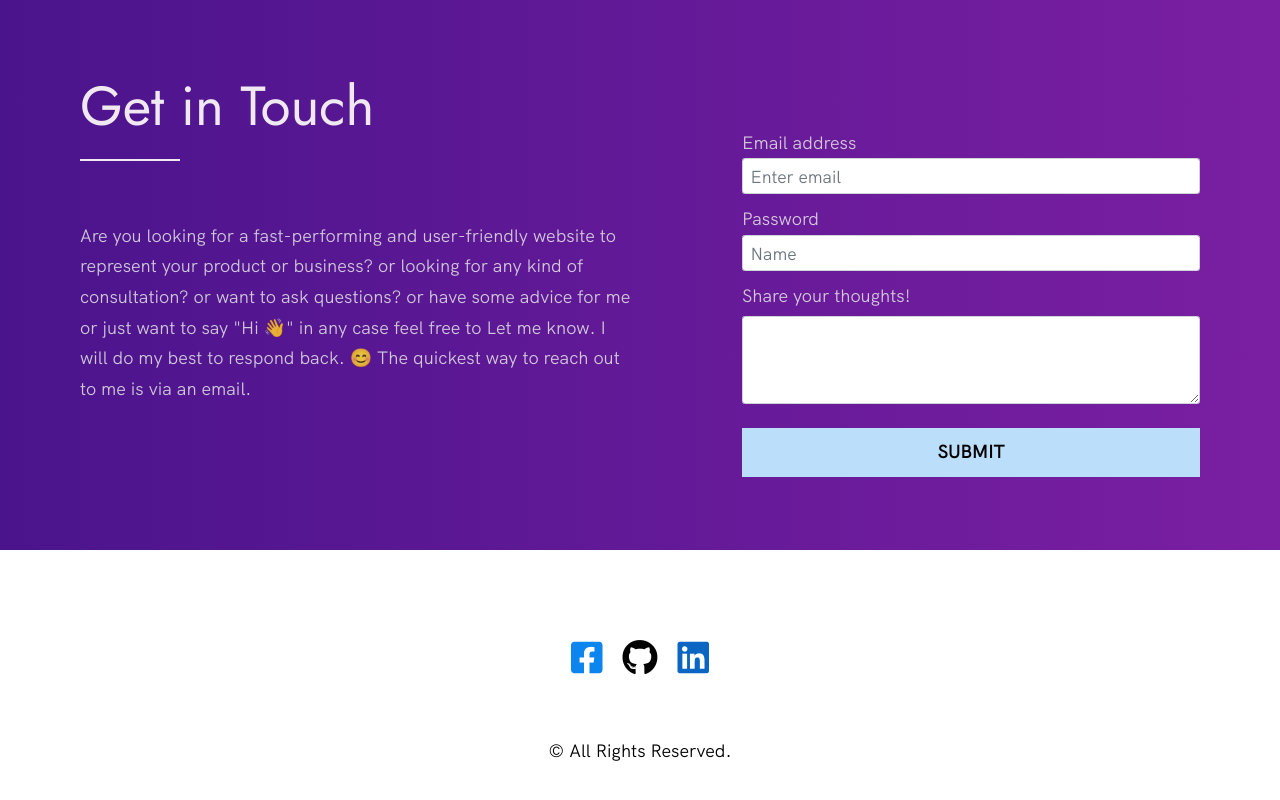
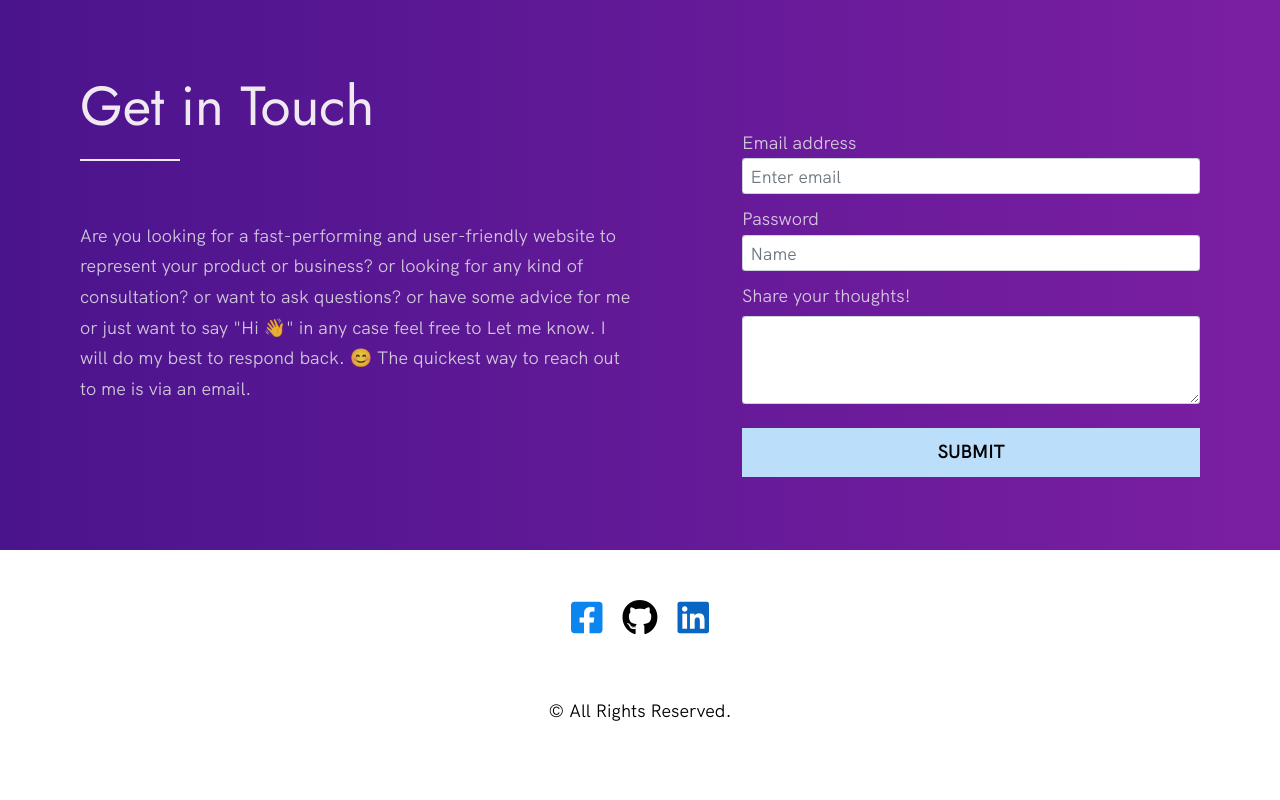
Before and after one commit to emranHkhan/portfolio, a plain HTML site: page index.html in a window 1280 px wide. Shown: the part 4218-5018 px from the top of the page. After the commit the page ends 4990 px from the top, so only its background shows below. Drawn offline with nearby package versions, Linux system fonts and the light colour scheme.

Commit message:
fixed footer

```diff
--- a/index.css
+++ b/index.css
@@ -588,7 +588,7 @@ body:not(.user-is-tabbing) a:focus {
 
 .footer {
     text-align: center;
-    padding: var(--gutter-medium) 0 var(--gutter-normal);
+    padding: var(--gutter-small) 0 var(--gutter-small);
 }
 
 .footer__social-links {
```
